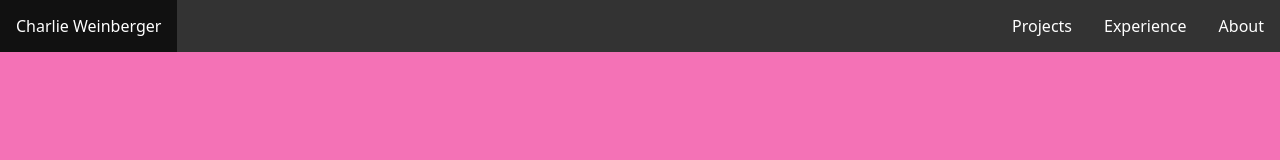
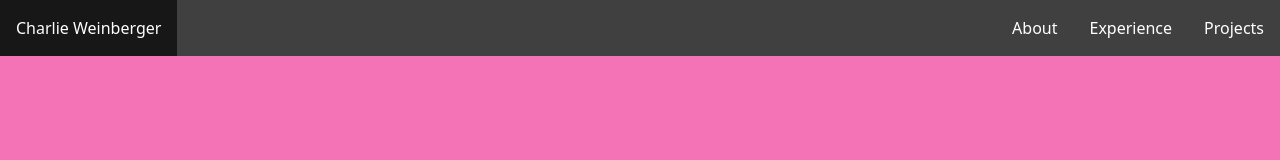
Before and after one commit to charlieweinberger/charlieweinberger.github.io, a Next.js app: page / in a window 1280 px wide. Shown: the top 160 px of the page. Built offline with nearby package versions, Linux system fonts and the light colour scheme.

Commit message:
moved everything from other branches & css files into this branch & tailwind

```diff
--- a/src/app/globals.css
+++ b/src/app/globals.css
@@ -1,29 +1,3 @@
 @tailwind base;
 @tailwind components;
 @tailwind utilities;
-
-/* Header */
-
-.header ul {
-  list-style-type: none;
-  margin: 0;
-  padding: 0;
-  overflow: hidden;
-  background-color: #333;
-  position: fixed;
-  top: 0;
-  width: 100%;
-}
-
-.header li a {
-  float: left;
-  display: block;
-  color: white;
-  text-align: center;
-  padding: 14px 16px;
-  text-decoration: none;
-}
-
-.header li a:hover {
-  background-color: #111;
-}
--- a/src/components/footer.tsx
+++ b/src/components/footer.tsx
@@ -2,9 +2,16 @@ export default function Footer() {
   return (
     <div>
 
-      {/* see youtube playlist: https://www.youtube.com/playlist?list=PLIq-E89khPZ-0UyoJ11BUcyj8-z41zFp5 */}
-      {/* top is wavy/layered, but then below that is contact information (plus a CTA?) */}
-      {/* call to action: large button for resume/email/github/etc., with 4 curved arrows in each corner pointing to it */}
+      Footer
+
+      {/*
+
+        - see youtube playlist: https://www.youtube.com/playlist?list=PLIq-E89khPZ-0UyoJ11BUcyj8-z41zFp5
+        - top is wavy/layered, but then below that is contact information + CTA (aka same as the header, but flipped 180 degrees)
+        - not sticky (as opposed to the header, which is sticky)
+        - all to action: large button for resume/email/github/etc., with 4 curved arrows in each corner pointing to it
+
+      */}
 
     </div>
   );
--- a/src/components/header.tsx
+++ b/src/components/header.tsx
@@ -1,14 +1,29 @@
 export default function Header() {
   return (
-    <div className="header">
+    <div>
 
       {/* See youtube playlist: https://www.youtube.com/playlist?list=PLIq-E89khPZ-0UyoJ11BUcyj8-z41zFp5 */}
 
-      <ul>
-        <li className=""><a href="#about">Charlie Weinberger</a></li>
-        <li className="float-right"><a href="#about">About</a></li>
-        <li className="float-right"><a href="#experience">Experience</a></li>
-        <li className="float-right"><a href="#projects">Projects</a></li>
+      <ul className="bg-neutral-700 fixed w-full">
+
+        <li className="float-left block text-white text-center p-4 no-underline hover:bg-neutral-900">
+          <a href="#about">Charlie Weinberger</a>
+        </li>
+
+        {/* The items below are in reverse-order */}
+
+        <li className="float-right block text-white text-center p-4 no-underline hover:bg-neutral-900">
+          <a href="#projects">Projects</a>
+        </li>
+
+        <li className="float-right block text-white text-center p-4 no-underline hover:bg-neutral-900">
+          <a href="#experience">Experience</a>
+        </li>
+
+        <li className="float-right block text-white text-center p-4 no-underline hover:bg-neutral-900">
+          <a href="#about">About</a>
+        </li>
+
       </ul>
 
     </div>
--- a/src/components/sections/about.tsx
+++ b/src/components/sections/about.tsx
@@ -2,7 +2,7 @@ export default function About() {
   return (
     <div id="about" className="flex flex-col justify-center h-screen bg-pink-400">
       About
-      {/* Include name, location, school, and links (github, linkedin, resume). Maybe also an image, or one/two sentences about who I am as a programmer? Make sure this sections looks good! */}
+      {/* Include name, location, school, image, and links (github, linkedin, resume). Maybe also one/two sentences about who I am as a programmer? Make sure this sections looks good! */}
     </div>
   );
 }
```
